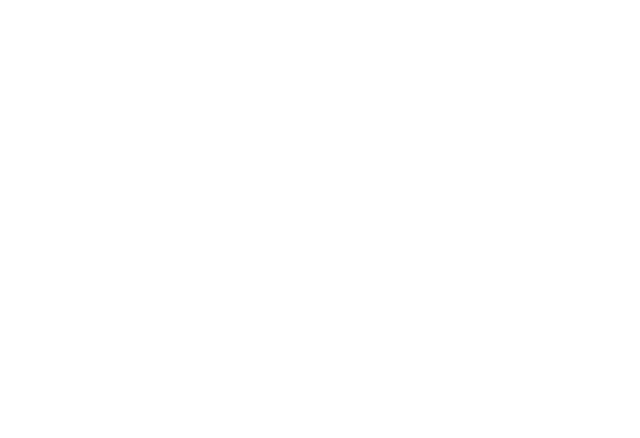
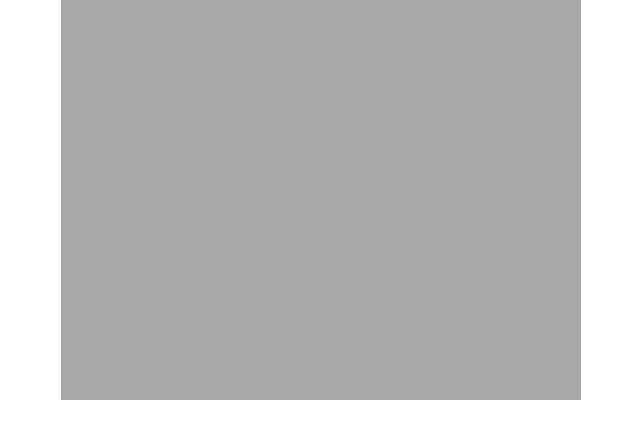
Before and after one commit to y-webdev/cookie-bakery, a Vue app: page / in a window 1280 px wide. Shown: the top 438 px of the page, without its empty margins (319-959 px from the left). Built offline with nearby package versions, Linux system fonts and the light colour scheme.

Commit message:
Add bakery component content

```diff
--- a/src/App.vue
+++ b/src/App.vue
@@ -1,16 +1,16 @@
 <template>
   <div id="app">
-
+    <Bakery/>
   </div>
 </template>
 
 <script>
-
+import Bakery from "@/components/Bakery";
 
 export default {
   name: 'App',
   components: {
-
+    Bakery
   }
 }
 </script>
--- a/src/components/Bakery.vue
+++ b/src/components/Bakery.vue
@@ -1,13 +1,51 @@
 <template>
-$END$
+    <div class="wrapper m-auto mt-3">
+        <Sun/>
+        <Roof/>
+        <b-row class="mx-1 position-relative">
+            <Plate/>
+            <b-col>
+                <Window/>
+            </b-col>
+            <b-col class="position-relative">
+                <Door/>
+            </b-col>
+            <b-col class="position-relative">
+                <Window/>
+                <Mailbox/>
+            </b-col>
+        </b-row>
+    </div>
 </template>
 
 <script>
-export default {
-name: "Bakery.vue"
-}
+    import Sun from './Sun'
+    import Roof from './Roof'
+    import Plate from './Plate'
+    import Window from './Window'
+    import Door from './Door'
+    import Mailbox from './Mailbox'
+
+    export default {
+        components: {
+            Sun,
+            Roof,
+            Plate,
+            Window,
+            Door,
+            Mailbox
+        }
+    }
 </script>
 
 <style scoped>
+.wrapper {
+    width: 33rem;
+    margin: 1rem;
+}
 
+.row {
+    height: 25rem;
+    background: darkgray;
+}
 </style>
--- a/src/components/Mailbox.vue
+++ b/src/components/Mailbox.vue
@@ -1,10 +1,9 @@
 <template>
-$END$
 </template>
 
 <script>
 export default {
-name: "Mailbox.vue"
+
 }
 </script>
 
--- a/src/components/Plate.vue
+++ b/src/components/Plate.vue
@@ -1,10 +1,9 @@
 <template>
-$END$
 </template>
 
 <script>
 export default {
-name: "Plate.vue"
+
 }
 </script>
 
--- a/src/components/Roof.vue
+++ b/src/components/Roof.vue
@@ -1,10 +1,9 @@
 <template>
-$END$
 </template>
 
 <script>
 export default {
-name: "Roof.vue"
+
 }
 </script>
 
--- a/src/components/Sun.vue
+++ b/src/components/Sun.vue
@@ -1,10 +1,9 @@
 <template>
-$END$
 </template>
 
 <script>
 export default {
-name: "Sun.vue"
+
 }
 </script>
 
--- a/src/components/Window.vue
+++ b/src/components/Window.vue
@@ -1,10 +1,9 @@
 <template>
-$END$
 </template>
 
 <script>
 export default {
-name: "Window.vue"
+
 }
 </script>
 
```
Also changed, not shown: src/components/Door.vue (+11 -0 lines).
